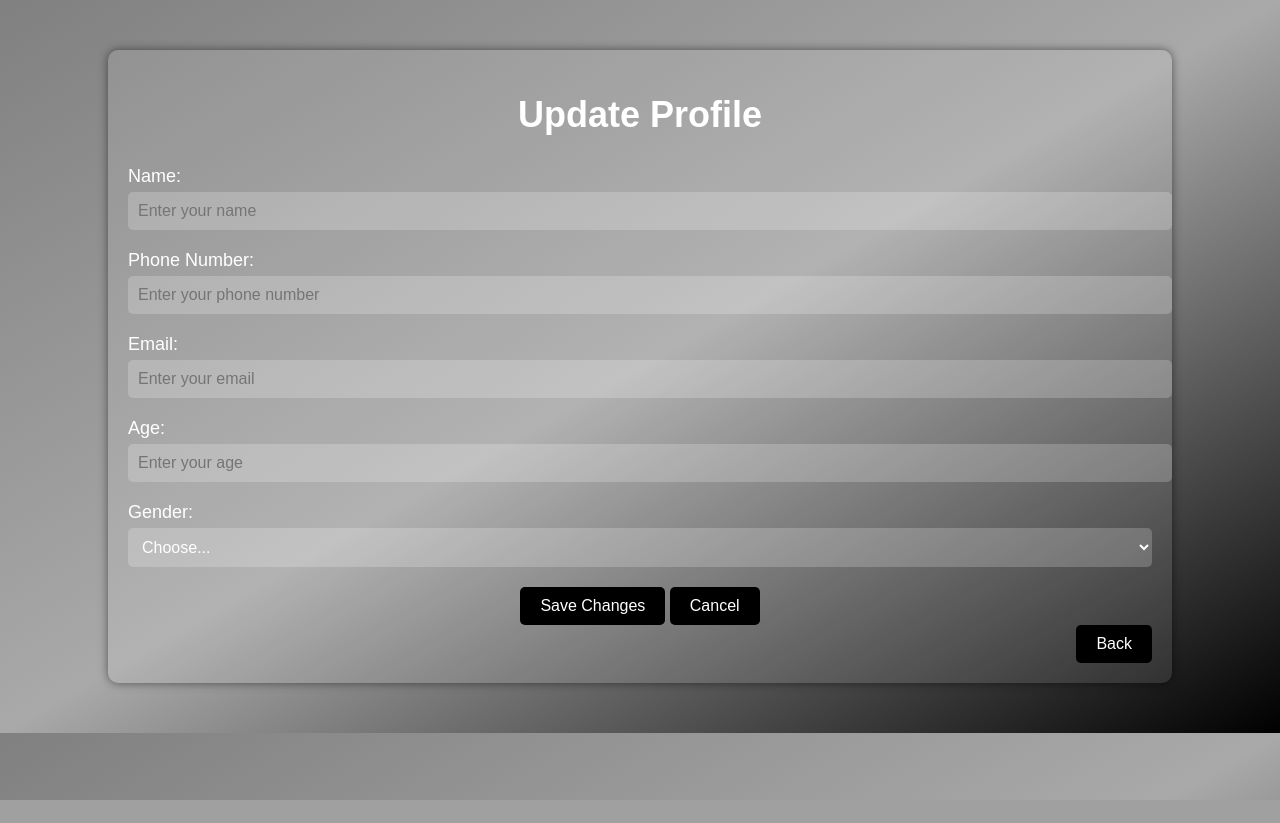
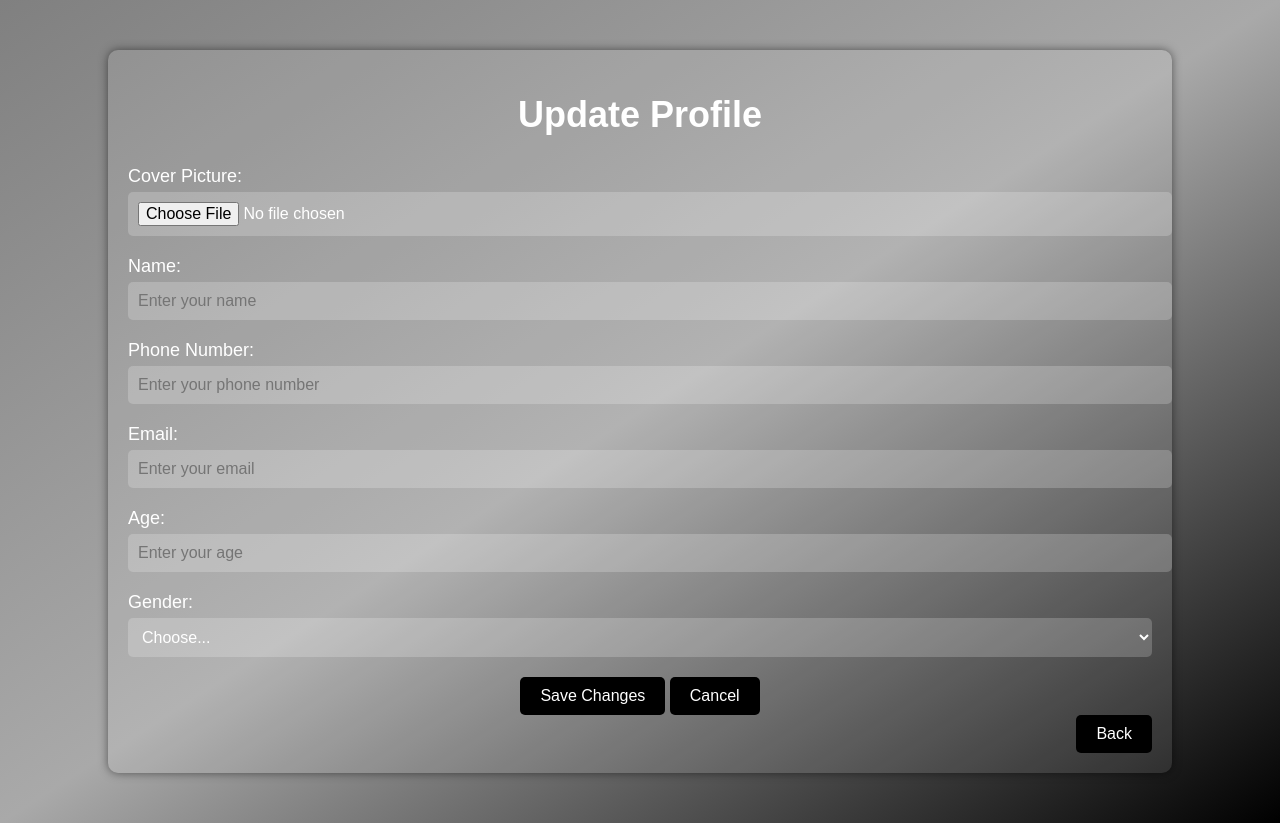
Before and after one commit to Shanjid188/UniConnect, a Django app: page /updateProfile/ in a window 1280 px wide. Before the commit the page ends 800 px from the top, so only its background shows below. Run offline with Django 5.2, Linux system fonts and the light colour scheme.

Commit message:
Update Update profile.html
added option for changing cover pic

```diff
--- a/template/Update profile.html
+++ b/template/Update profile.html
@@ -1,3 +1,4 @@
+
 <!DOCTYPE html>
 <html lang="en">
 <head>
@@ -37,7 +38,8 @@
     input[type="text"],
     input[type="email"],
     input[type="number"],
-    select {
+    select,
+    input[type="file"] {
         width: 100%;
         padding: 10px;
         font-size: 16px;
@@ -89,6 +91,10 @@
     <h1>Update Profile</h1>
     <form id="updateProfileForm">
         <div class="form-group">
+            <label for="coverPic">Cover Picture:</label>
+            <input type="file" id="coverPic" name="coverPic">
+        </div>
+        <div class="form-group">
             <label for="name">Name:</label>
             <input type="text" id="name" name="name" placeholder="Enter your name">
         </div>
```
